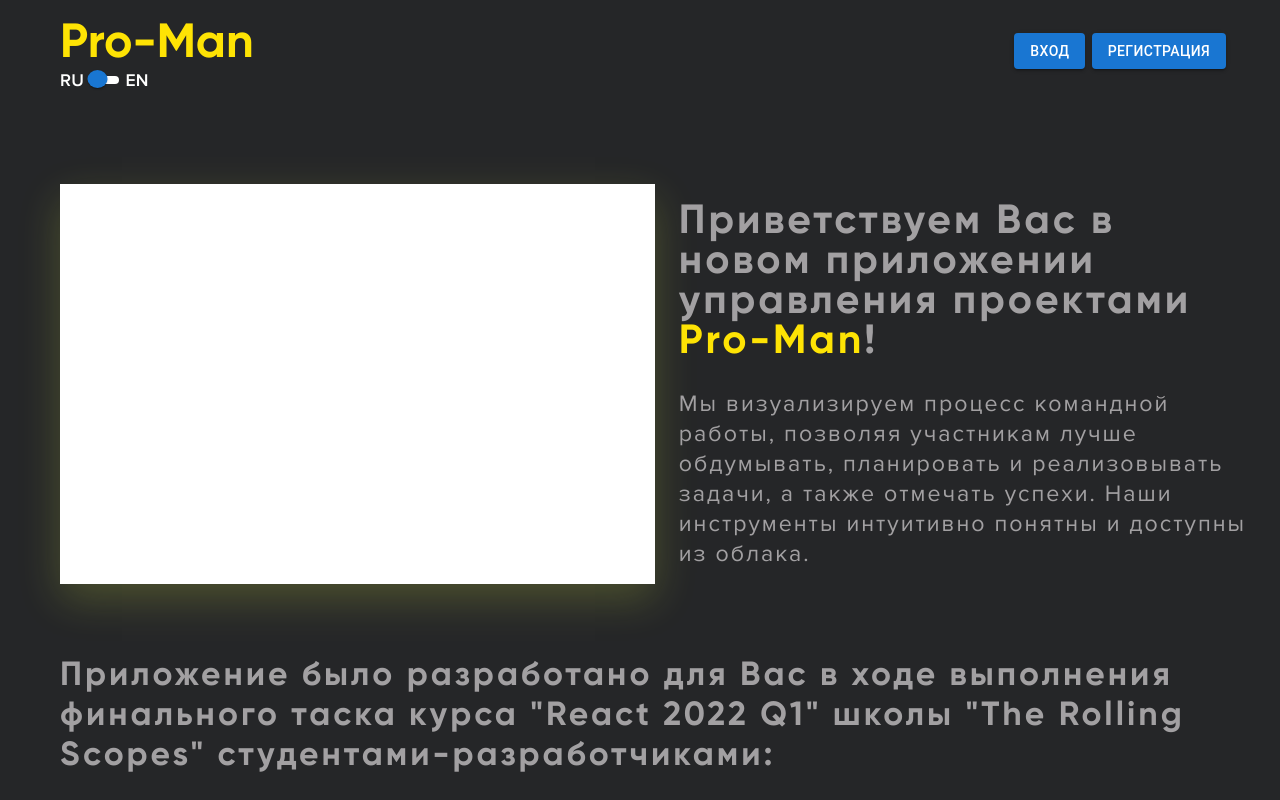
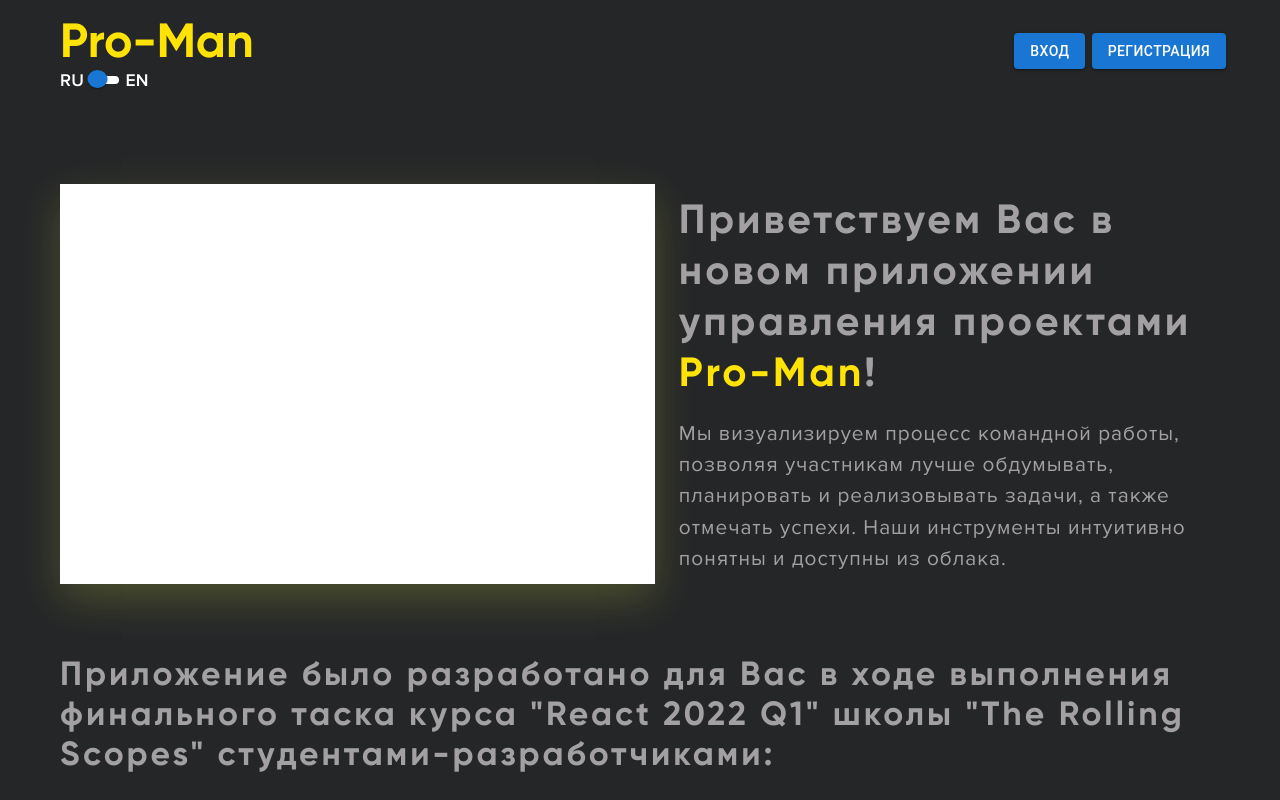
Before and after one commit to VoitihovichP/project-management-app, a React (Create React App) app in the folder proman/: page /#/ in a window 1280 px wide. Shown: the top 800 px of the page. Built offline with nearby package versions, Linux system fonts and the light colour scheme.

Commit message:
refactor: change fonts sizes

```diff
--- a/proman/src/components/Footer/footer.scss
+++ b/proman/src/components/Footer/footer.scss
@@ -83,20 +83,20 @@
     align-content: flex-end;
     align-items: flex-end;
     vertical-align: bottom;
-      font-size: 2.3rem;
+    font-size: 1.7rem;
     color: $yellow-color;
     @media (max-width: 600px) {
-            font-size: 2rem;
+      font-size: 1.5rem;
     }
     @media (max-width: 550px) {
-            font-size: 1.7rem;
+      font-size: 1.2rem;
     }
     @media (max-width: 500px) {
       font-size: 1.3rem;
     }
-      @media (max-width: 350px) {
+    /* @media (max-width: 350px) {
             font-size: 1.2rem;
-         }
+         } */
   }
   &_github-block {
     list-style: none;
--- a/proman/src/components/TeamMemberCard/teamMemberCard.scss
+++ b/proman/src/components/TeamMemberCard/teamMemberCard.scss
@@ -24,7 +24,7 @@
   &__name {
     margin: 6px 0 15px 0;
     @include ProximaSemiboldFont;
-    font-size: 2rem;
+    font-size: 1.7rem;
     color: #fee304;
     @media (max-width: 1390px) {
       font-size: 1.5rem;
@@ -32,7 +32,7 @@
   }
   &__descr {
     @include ProximaRegularFont;
-    font-size: 1.65rem;
+    font-size: 1.5rem;
     color: #a2a0a2;
     @media (max-width: 1390px) {
       font-size: 1.15rem;
@@ -52,7 +52,7 @@
     }
     &-url {
       @include ProximaRegularFont;
-      font-size: 1.5rem;
+      font-size: 1.4rem;
       color: #fee304;
       text-decoration: none;
       transition: 0.3s all;
--- a/proman/src/pages/Welcome/welcome.scss
+++ b/proman/src/pages/Welcome/welcome.scss
@@ -45,49 +45,41 @@
   &__greeting {
     @include GilroyFont;
     font-size: 3rem;
-    line-height: 40px;
+    line-height: 1.25;
     letter-spacing: 3px;
     color: #a2a0a2;
     span {
       color: #fee304;
     }
     @media (max-width: 1520px) {
-      line-height: 50px;
       font-size: 2.85rem;
     }
     @media (max-width: 1390px) {
-      line-height: 40px;
       font-size: 2.55rem;
     }
     @media (max-width: 1023px) {
-      font-size: 2.4rem;
+      font-size: 1.8rem;
       margin-bottom: 30px;
     }
     @media (max-width: 567px) {
-      margin-bottom: 20px;
-      line-height: 35px;
+      margin-bottom: 15px;
     }
   }
   &__descr {
     @include ProximaRegularFont;
-    font-size: 2rem;
-    line-height: 40px;
-    letter-spacing: 2px;
+    font-size: 1.5rem;
+    line-height: 1.5;
+    letter-spacing: 1px;
     color: #a2a0a2;
     span {
       color: #fee304;
     }
-    @media (max-width: 1520px) {
-      font-size: 1.75rem;
-      line-height: 35px;
-    }
     @media (max-width: 1390px) {
-      font-size: 1.45rem;
-      line-height: 30px;
+      font-size: 1.3rem;
     }
     @media (max-width: 1023px) {
-      font-size: 1.3rem;
-      line-height: 25px;
+      font-size: 1.1rem;
+      text-align: center;
     }
   }
   &__team {
@@ -101,7 +93,7 @@
     &-subtitle {
       margin-bottom: 50px;
       @include GilroyFont;
-      font-size: 2.65rem;
+      font-size: 2.4rem;
       line-height: 50px;
       letter-spacing: 3px;
       color: #a2a0a2;
```
Also changed, not shown: 1 other file (tests, documents, lock files or other folders). Lines whose indentation alone changed are shown as unchanged.
